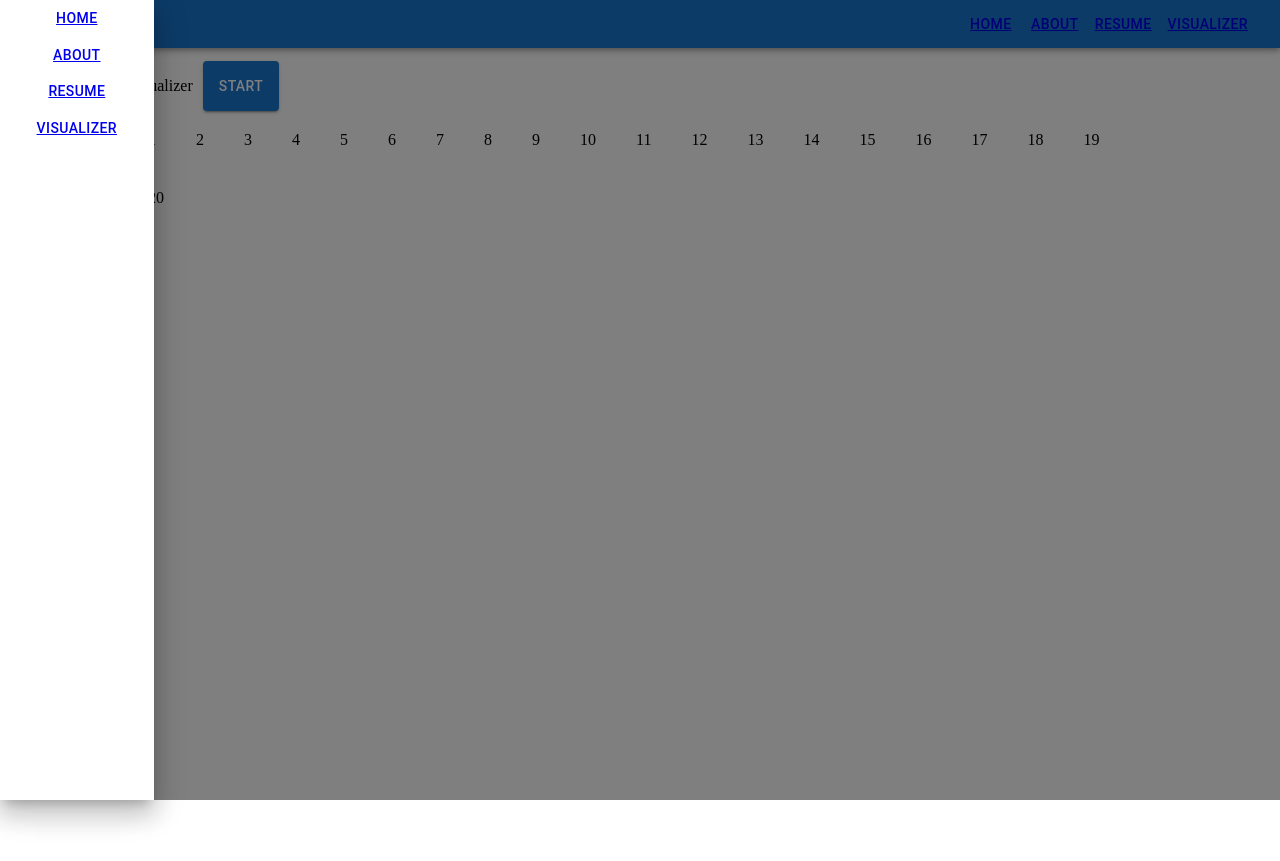
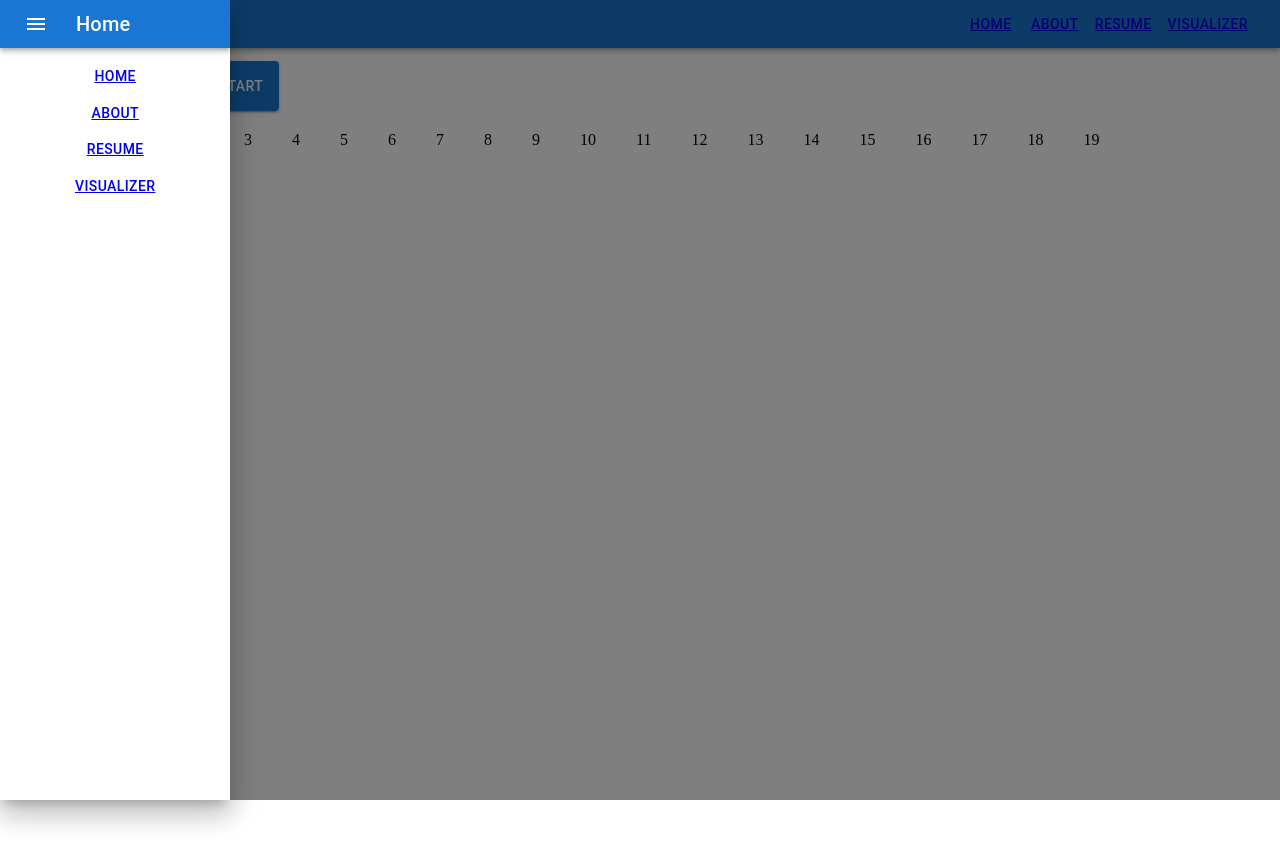
Before and after one commit to IsaacYocum/portfolio, a React (Create React App) app: page /portfolio/visualizer in a window 1280 px wide. Both pictures are taken after a click on the button "menu". Built offline with nearby package versions, Linux system fonts and the light colour scheme.

Commit message:
add toggle and title to drawer

```diff
--- a/src/components/navbar/Navbar.css
+++ b/src/components/navbar/Navbar.css
@@ -1,4 +1,4 @@
 .drawer {
   display: grid;
-  width: 12vw;
+  width: 18vw;
 }
--- a/src/components/navbar/Navbar.tsx
+++ b/src/components/navbar/Navbar.tsx
@@ -30,17 +30,38 @@ let Navbar = () => {
     ));
   }
 
+  let drawer = (
+    <Drawer
+      open={drawerOpen}
+      onClose={() => toggleDrawer(false)}
+    >
+      <AppBar position="static" style={{ marginBottom: '10px' }}>
+        <Toolbar variant="dense">
+          <IconButton
+            size="large"
+            edge="start"
+            color="inherit"
+            aria-label="menu"
+            sx={{ mr: 2 }}
+            onClick={() => toggleDrawer(false)}
+          >
+            <MenuIcon />
+          </IconButton>
+          <Typography variant="h6" component="div" sx={{ flexGrow: 1 }}>
+            {title}
+          </Typography>
+        </Toolbar>
+      </AppBar>
+      <div className='drawer'>
+        {createLinks(true)}
+      </div>
+    </Drawer >
+  )
+
   return (
     <AppBar position="static" style={{ marginBottom: '10px' }}>
+      {drawer}
       <Toolbar variant="dense">
-        <Drawer
-          open={drawerOpen}
-          onClose={() => toggleDrawer(false)}
-        >
-          <div className='drawer'>
-            {createLinks(true)}
-          </div>
-        </Drawer >
         <IconButton
           size="large"
           edge="start"
```
